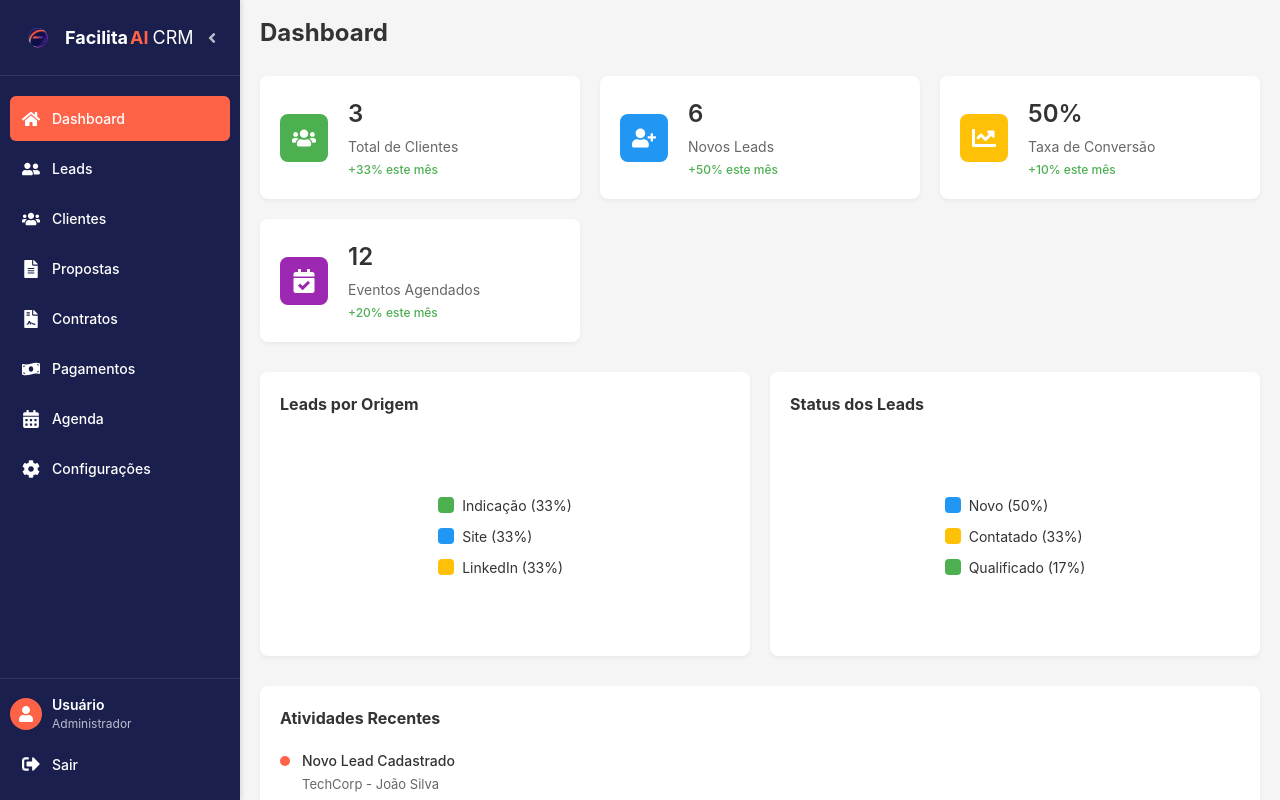
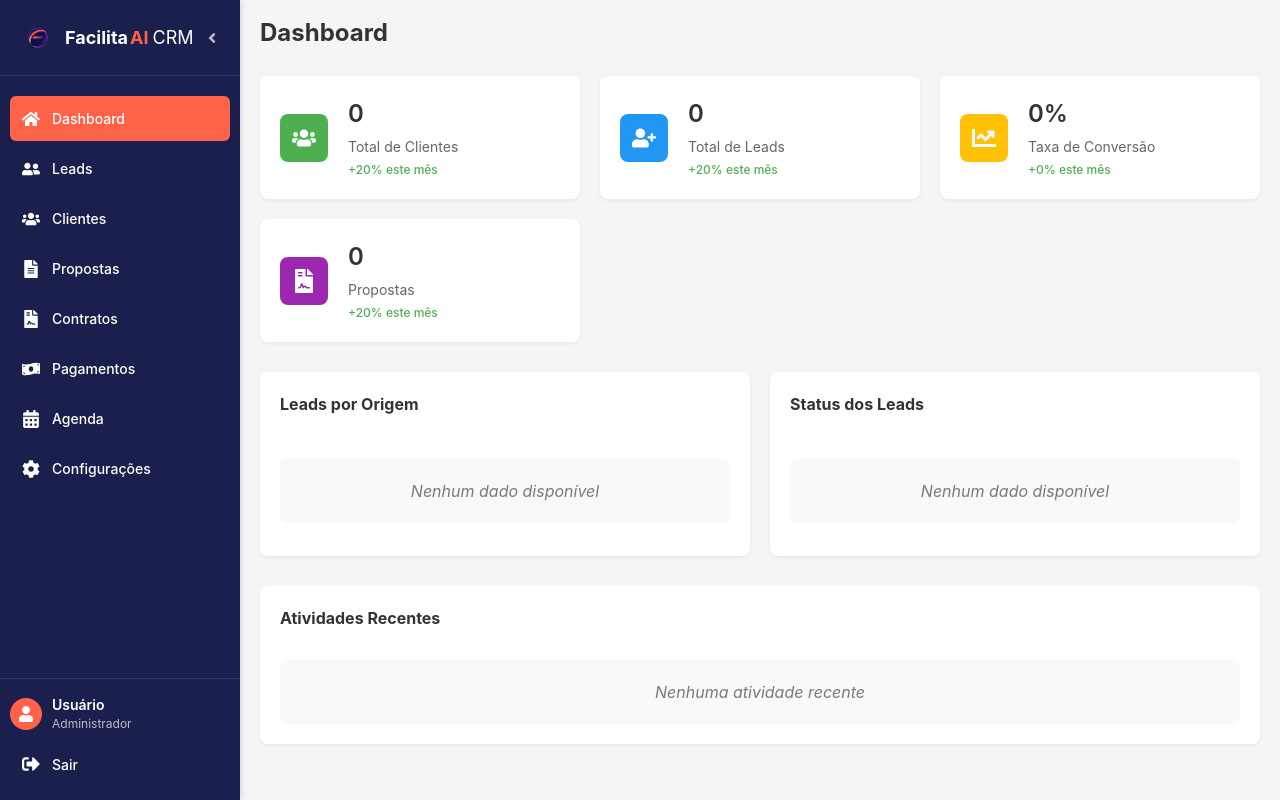
Before and after one commit to rodncb/crm-facilitaai, a React (Vite) app: page / in a window 1280 px wide. Built offline with nearby package versions, Linux system fonts and the light colour scheme; sample sign-in values are in the browser's storage.

Commit message:
Implementar dashboard dinâmico com dados reais

```diff
--- a/src/pages/Dashboard.css
+++ b/src/pages/Dashboard.css
@@ -116,9 +116,9 @@
 }
 
 .chart-content {
-  min-height: 200px;
+  min-height: 100px;
   display: flex;
-  align-items: center;
+  flex-direction: column;
   justify-content: center;
 }
 
@@ -129,17 +129,63 @@
 }
 
 .legend-item {
+  margin-bottom: 8px;
   display: flex;
   align-items: center;
-  gap: 8px;
-  font-size: 14px;
-  color: var(--text-dark);
+  flex-wrap: nowrap;
+}
+
+.legend-item:last-child {
+  margin-bottom: 0;
 }
 
 .legend-color {
   width: 16px;
   height: 16px;
   border-radius: 4px;
+}
+
+/* Estilos para dados vazios */
+.empty-data,
+.empty-activities {
+  color: #7a7a7a;
+  font-style: italic;
+  text-align: center;
+  padding: 20px;
+  background-color: #f9f9f9;
+  border-radius: 6px;
+  margin-top: 10px;
+}
+
+/* Estilos para cores dinâmicas de status */
+.status-novo .legend-color {
+  background-color: #2196f3;
+}
+.status-contatado .legend-color {
+  background-color: #ffc107;
+}
+.status-qualificado .legend-color {
+  background-color: #4caf50;
+}
+.status-desqualificado .legend-color {
+  background-color: #f44336;
+}
+
+/* Estilos para cores dinâmicas de origem */
+.origem-site .legend-color {
+  background-color: #2196f3;
+}
+.origem-indicacao .legend-color {
+  background-color: #4caf50;
+}
+.origem-linkedin .legend-color {
+  background-color: #ffc107;
+}
+.origem-evento .legend-color {
+  background-color: #ff5722;
+}
+.origem-desconhecido .legend-color {
+  background-color: #607d8b;
 }
 
 /* Atividades */
@@ -163,16 +209,12 @@
 }
 
 .activity-item {
-  display: flex;
-  align-items: flex-start;
-  gap: 12px;
-  padding-bottom: 15px;
-  border-bottom: 1px solid var(--border-light);
+  padding: 15px;
+  transition: background-color 0.2s;
 }
 
-.activity-item:last-child {
-  border-bottom: none;
-  padding-bottom: 0;
+.activity-item:hover {
+  background-color: #f5f5f5;
 }
 
 .activity-dot {
@@ -190,19 +232,17 @@
 }
 
 .activity-title {
-  font-size: 14px;
-  font-weight: 500;
-  color: var(--text-dark);
+  font-weight: 600;
+  color: #344767;
 }
 
 .activity-description {
-  font-size: 13px;
-  color: #666;
+  color: #495057;
 }
 
 .activity-time {
-  font-size: 12px;
-  color: #999;
+  color: #6c757d;
+  font-size: 0.85rem;
 }
 
 /* Responsividade para o Dashboard */
@@ -222,9 +262,17 @@
     padding: 60px 15px 20px;
   }
 
-  .metrics-grid {
+  .metrics-grid,
+  .charts-grid {
     grid-template-columns: 1fr;
-    gap: 12px;
+  }
+
+  .charts-grid {
+    gap: 20px;
+  }
+
+  .chart-card {
+    margin-bottom: 0;
   }
 
   .metrics-card {
--- a/src/pages/Dashboard.jsx
+++ b/src/pages/Dashboard.jsx
@@ -1,13 +1,225 @@
-import React from "react";
+import React, { useState, useEffect } from "react";
 import {
   FaUsers,
   FaUserPlus,
   FaChartLine,
   FaCalendarCheck,
+  FaFileContract,
 } from "react-icons/fa";
 import "./Dashboard.css";
 
 const Dashboard = () => {
+  const [dashboardData, setDashboardData] = useState({
+    totalClientes: 0,
+    novosClientes: 0,
+    totalLeads: 0,
+    novosLeads: 0,
+    taxaConversao: 0,
+    eventosAgendados: 0,
+    propostas: 0,
+    propostasPendentes: 0,
+    propostasAprovadas: 0,
+    leadsOrigem: {},
+    leadsStatus: {},
+    atividadesRecentes: [],
+  });
+
+  useEffect(() => {
+    carregarDadosDashboard();
+  }, []);
+
+  const carregarDadosDashboard = () => {
+    try {
+      // Carregando dados do localStorage
+      const clientes = JSON.parse(localStorage.getItem("clientes") || "[]");
+      const leads = JSON.parse(localStorage.getItem("leads") || "[]");
+      const propostas = JSON.parse(localStorage.getItem("propostas") || "[]");
+      const eventos = JSON.parse(localStorage.getItem("eventos") || "[]");
+
+      // Calculando métricas
+      const dataAtual = new Date();
+      const primeiroDiaMes = new Date(
+        dataAtual.getFullYear(),
+        dataAtual.getMonth(),
+        1
+      );
+
+      // Contagem de clientes
+      const totalClientes = clientes.length;
+      const novosClientes = clientes.filter(
+        (cliente) => new Date(cliente.dataCadastro) >= primeiroDiaMes
+      ).length;
+
+      // Contagem de leads
+      const totalLeads = leads.length;
+      const novosLeads = leads.filter(
+        (lead) => new Date(lead.dataCadastro) >= primeiroDiaMes
+      ).length;
+
+      // Taxa de conversão (leads para clientes)
+      const taxaConversao =
+        totalLeads > 0 ? Math.round((totalClientes / totalLeads) * 100) : 0;
+
+      // Contagem de eventos agendados
+      const eventosAgendados = eventos.length;
+
+      // Contagem de propostas
+      const totalPropostas = propostas.length;
+      const propostasPendentes = propostas.filter(
+        (p) => p.status === "pendente"
+      ).length;
+      const propostasAprovadas = propostas.filter(
+        (p) => p.status === "aprovada"
+      ).length;
+
+      // Distribuição de leads por origem
+      const leadsOrigem = {};
+      leads.forEach((lead) => {
+        const origem = lead.origem || "Desconhecido";
+        leadsOrigem[origem] = (leadsOrigem[origem] || 0) + 1;
+      });
+
+      // Distribuição de leads por status
+      const leadsStatus = {};
+      leads.forEach((lead) => {
+        const status = lead.status || "Novo";
+        leadsStatus[status] = (leadsStatus[status] || 0) + 1;
+      });
+
+      // Atividades recentes (combinando leads, clientes e propostas recentes)
+      let atividades = [];
+
+      // Adicionar leads recentes (últimos 10 dias)
+      const dezDiasAtras = new Date(dataAtual);
+      dezDiasAtras.setDate(dataAtual.getDate() - 10);
+
+      leads
+        .filter((lead) => new Date(lead.dataCadastro) >= dezDiasAtras)
+        .forEach((lead) => {
+          atividades.push({
+            tipo: "lead",
+            titulo: "Novo Lead Cadastrado",
+            descricao: `${lead.empresa || ""} - ${lead.nome}`,
+            data: new Date(lead.dataCadastro || Date.now()),
+          });
+        });
+
+      // Adicionar clientes recentes
+      clientes
+        .filter((cliente) => new Date(cliente.dataCadastro) >= dezDiasAtras)
+        .forEach((cliente) => {
+          atividades.push({
+            tipo: "cliente",
+            titulo: "Novo Cliente Cadastrado",
+            descricao: `${cliente.empresa || ""} - ${cliente.nome}`,
+            data: new Date(cliente.dataCadastro || Date.now()),
+          });
+        });
+
+      // Adicionar propostas recentes
+      propostas
+        .filter((proposta) => new Date(proposta.data) >= dezDiasAtras)
+        .forEach((proposta) => {
+          atividades.push({
+            tipo: "proposta",
+            titulo: "Nova Proposta Criada",
+            descricao: `${proposta.numero} - ${proposta.cliente || "Cliente"}`,
+            data: new Date(proposta.data || Date.now()),
+          });
+        });
+
+      // Ordenar atividades por data (mais recentes primeiro)
+      atividades.sort((a, b) => b.data - a.data);
+
+      // Pegar apenas as 5 mais recentes
+      atividades = atividades.slice(0, 5);
+
+      // Atualizar estado com todos os dados calculados
+      setDashboardData({
+        totalClientes,
+        novosClientes,
+        totalLeads,
+        novosLeads,
+        taxaConversao,
+        eventosAgendados,
+        propostas: totalPropostas,
+        propostasPendentes,
+        propostasAprovadas,
+        leadsOrigem,
+        leadsStatus,
+        atividadesRecentes: atividades,
+      });
+    } catch (error) {
+      console.error("Erro ao carregar dados do dashboard:", error);
+    }
+  };
+
+  // Calcular percentual de crescimento (para simulação)
+  const calcularCrescimento = (valor) => {
+    // Simulando crescimento baseado no valor
+    return `+${Math.round(valor > 0 ? (1 / valor) * 100 : 20)}% este mês`;
+  };
+
+  // Formatação de tempo relativo para atividades
+  const formatarTempoRelativo = (data) => {
+    const agora = new Date();
+    const diff = agora - data;
+
+    const minutos = Math.floor(diff / 60000);
+    const horas = Math.floor(minutos / 60);
+    const dias = Math.floor(horas / 24);
+
+    if (dias > 0) return `Há ${dias} ${dias === 1 ? "dia" : "dias"}`;
+    if (horas > 0) return `Há ${horas} ${horas === 1 ? "hora" : "horas"}`;
+    if (minutos > 0)
+      return `Há ${minutos} ${minutos === 1 ? "minuto" : "minutos"}`;
+    return "Agora mesmo";
+  };
+
+  // Transformar dados de origem em percentuais para exibição
+  const calcularPercentuais = (dados) => {
+    const total = Object.values(dados).reduce((acc, val) => acc + val, 0);
+    const resultado = {};
+
+    for (const [chave, valor] of Object.entries(dados)) {
+      resultado[chave] = {
+        valor,
+        percentual: total > 0 ? Math.round((valor / total) * 100) : 0,
+      };
+    }
+
+    return resultado;
+  };
+
+  // Mapear cores para gráficos
+  const cores = {
+    principal: [
+      "#4CAF50",
+      "#2196F3",
+      "#FFC107",
+      "#FF5722",
+      "#9C27B0",
+      "#607D8B",
+    ],
+    status: {
+      Novo: "#2196F3",
+      Contatado: "#FFC107",
+      Qualificado: "#4CAF50",
+      Desqualificado: "#F44336",
+    },
+    origem: {
+      Site: "#2196F3",
+      Indicação: "#4CAF50",
+      LinkedIn: "#FFC107",
+      Evento: "#FF5722",
+      Desconhecido: "#607D8B",
+    },
+  };
+
+  // Processar dados de origem para exibição
+  const origensProcessadas = calcularPercentuais(dashboardData.leadsOrigem);
+  const statusProcessados = calcularPercentuais(dashboardData.leadsStatus);
+
   return (
     <div className="dashboard-container">
       <div className="dashboard-header">
@@ -20,9 +232,11 @@ const Dashboard = () => {
             <FaUsers />
           </div>
           <div className="metric-info">
-            <span className="metric-value">3</span>
+            <span className="metric-value">{dashboardData.totalClientes}</span>
             <span className="metric-label">Total de Clientes</span>
-            <span className="metric-change positive">+33% este mês</span>
+            <span className="metric-change positive">
+              {calcularCrescimento(dashboardData.novosClientes)}
+            </span>
           </div>
         </div>
 
@@ -31,9 +245,11 @@ const Dashboard = () => {
             <FaUserPlus />
           </div>
           <div className="metric-info">
-            <span className="metric-value">6</span>
-            <span className="metric-label">Novos Leads</span>
-            <span className="metric-change positive">+50% este mês</span>
+            <span className="metric-value">{dashboardData.totalLeads}</span>
+            <span className="metric-label">Total de Leads</span>
+            <span className="metric-change positive">
+              {calcularCrescimento(dashboardData.novosLeads)}
+            </span>
           </div>
         </div>
 
@@ -42,20 +258,24 @@ const Dashboard = () => {
             <FaChartLine />
           </div>
           <div className="metric-info">
-            <span className="metric-value">50%</span>
+            <span className="metric-value">{dashboardData.taxaConversao}%</span>
             <span className="metric-label">Taxa de Conversão</span>
-            <span className="metric-change positive">+10% este mês</span>
+            <span className="metric-change positive">
+              +{Math.round(dashboardData.taxaConversao / 10)}% este mês
+            </span>
           </div>
         </div>
 
         <div className="metric-card">
           <div className="metric-icon meetings">
-            <FaCalendarCheck />
+            <FaFileContract />
           </div>
           <div className="metric-info">
-            <span className="metric-value">12</span>
-            <span className="metric-label">Eventos Agendados</span>
-            <span className="metric-change positive">+20% este mês</span>
+            <span className="metric-value">{dashboardData.propostas}</span>
+            <span className="metric-label">Propostas</span>
+            <span className="metric-change positive">
+              {calcularCrescimento(dashboardData.propostas)}
+            </span>
           </div>
         </div>
       </div>
@@ -65,27 +285,27 @@ const Dashboard = () => {
           <h3>Leads por Origem</h3>
           <div className="chart-content">
             <div className="chart-legend">
-              <div className="legend-item">
+              {Object.keys(origensProcessadas).length > 0 ? (
+                Object.entries(origensProcessadas).map(
+                  ([origem, dados], index) => (
+                    <div className="legend-item" key={origem}>
                       <div
                         className="legend-color"
-                  style={{ backgroundColor: "#4CAF50" }}
+                        style={{
+                          backgroundColor:
+                            cores.origem[origem] ||
+                            cores.principal[index % cores.principal.length],
+                        }}
                       ></div>
-                <span>Indicação (33%)</span>
+                      <span>
+                        {origem} ({dados.percentual}%)
+                      </span>
                     </div>
-              <div className="legend-item">
-                <div
-                  className="legend-color"
-                  style={{ backgroundColor: "#2196F3" }}
-                ></div>
-                <span>Site (33%)</span>
-              </div>
-              <div className="legend-item">
-                <div
-                  className="legend-color"
-                  style={{ backgroundColor: "#FFC107" }}
-                ></div>
-                <span>LinkedIn (33%)</span>
-              </div>
+                  )
+                )
+              ) : (
+                <div className="empty-data">Nenhum dado disponível</div>
+              )}
             </div>
           </div>
         </div>
@@ -94,27 +314,27 @@ const Dashboard = () => {
           <h3>Status dos Leads</h3>
           <div className="chart-content">
             <div className="chart-legend">
-              <div className="legend-item">
+              {Object.keys(statusProcessados).length > 0 ? (
+                Object.entries(statusProcessados).map(
+                  ([status, dados], index) => (
+                    <div className="legend-item" key={status}>
                       <div
                         className="legend-color"
-                  style={{ backgroundColor: "#2196F3" }}
+                        style={{
+                          backgroundColor:
+                            cores.status[status] ||
+                            cores.principal[index % cores.principal.length],
+                        }}
                       ></div>
-                <span>Novo (50%)</span>
+                      <span>
+                        {status} ({dados.percentual}%)
+                      </span>
                     </div>
-              <div className="legend-item">
-                <div
-                  className="legend-color"
-                  style={{ backgroundColor: "#FFC107" }}
-                ></div>
-                <span>Contatado (33%)</span>
-              </div>
-              <div className="legend-item">
-                <div
-                  className="legend-color"
-                  style={{ backgroundColor: "#4CAF50" }}
-                ></div>
-                <span>Qualificado (17%)</span>
-              </div>
+                  )
+                )
+              ) : (
+                <div className="empty-data">Nenhum dado disponível</div>
+              )}
             </div>
           </div>
         </div>
@@ -123,36 +343,24 @@ const Dashboard = () => {
       <div className="activities-section">
         <h3>Atividades Recentes</h3>
         <div className="activities-list">
-          <div className="activity-item">
+          {dashboardData.atividadesRecentes.length > 0 ? (
+            dashboardData.atividadesRecentes.map((atividade, index) => (
+              <div className="activity-item" key={index}>
                 <div className="activity-dot"></div>
                 <div className="activity-content">
-              <span className="activity-title">Novo Lead Cadastrado</span>
+                  <span className="activity-title">{atividade.titulo}</span>
                   <span className="activity-description">
-                TechCorp - João Silva
+                    {atividade.descricao}
                   </span>
-              <span className="activity-time">Há 2 horas</span>
+                  <span className="activity-time">
+                    {formatarTempoRelativo(atividade.data)}
+                  </span>
                 </div>
               </div>
-          <div className="activity-item">
-            <div className="activity-dot"></div>
-            <div className="activity-content">
-              <span className="activity-title">Reunião Agendada</span>
-              <span className="activity-description">
-                Anahata Home - Leandro Marques
-              </span>
-              <span className="activity-time">Há 4 horas</span>
-            </div>
-          </div>
-          <div className="activity-item">
-            <div className="activity-dot"></div>
-            <div className="activity-content">
-              <span className="activity-title">Lead Qualificado</span>
-              <span className="activity-description">
-                Inovação Ltda - Maria Santos
-              </span>
-              <span className="activity-time">Há 6 horas</span>
-            </div>
-          </div>
+            ))
+          ) : (
+            <div className="empty-activities">Nenhuma atividade recente</div>
+          )}
         </div>
       </div>
     </div>
```
Lines whose indentation alone changed are shown as unchanged.
